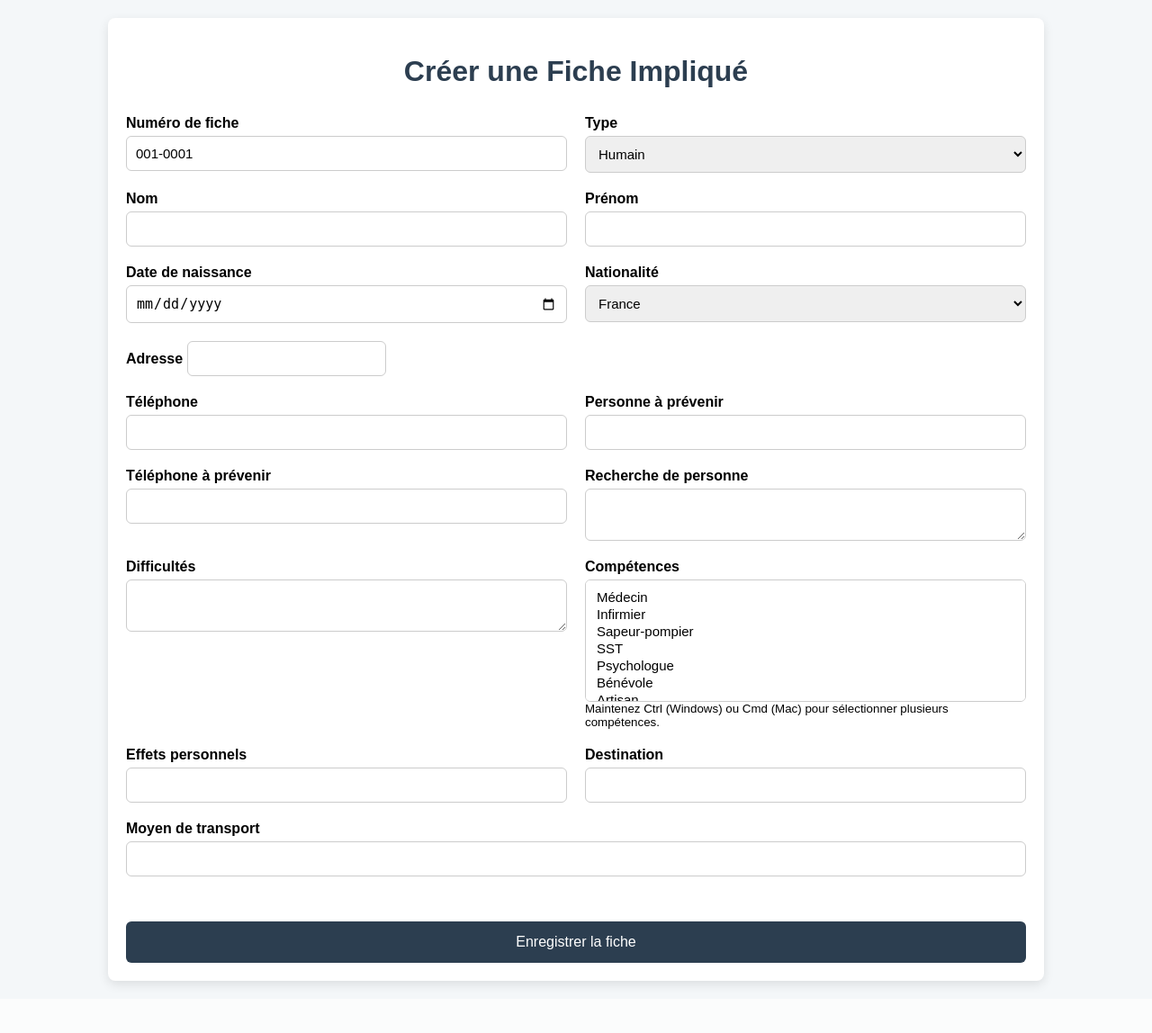
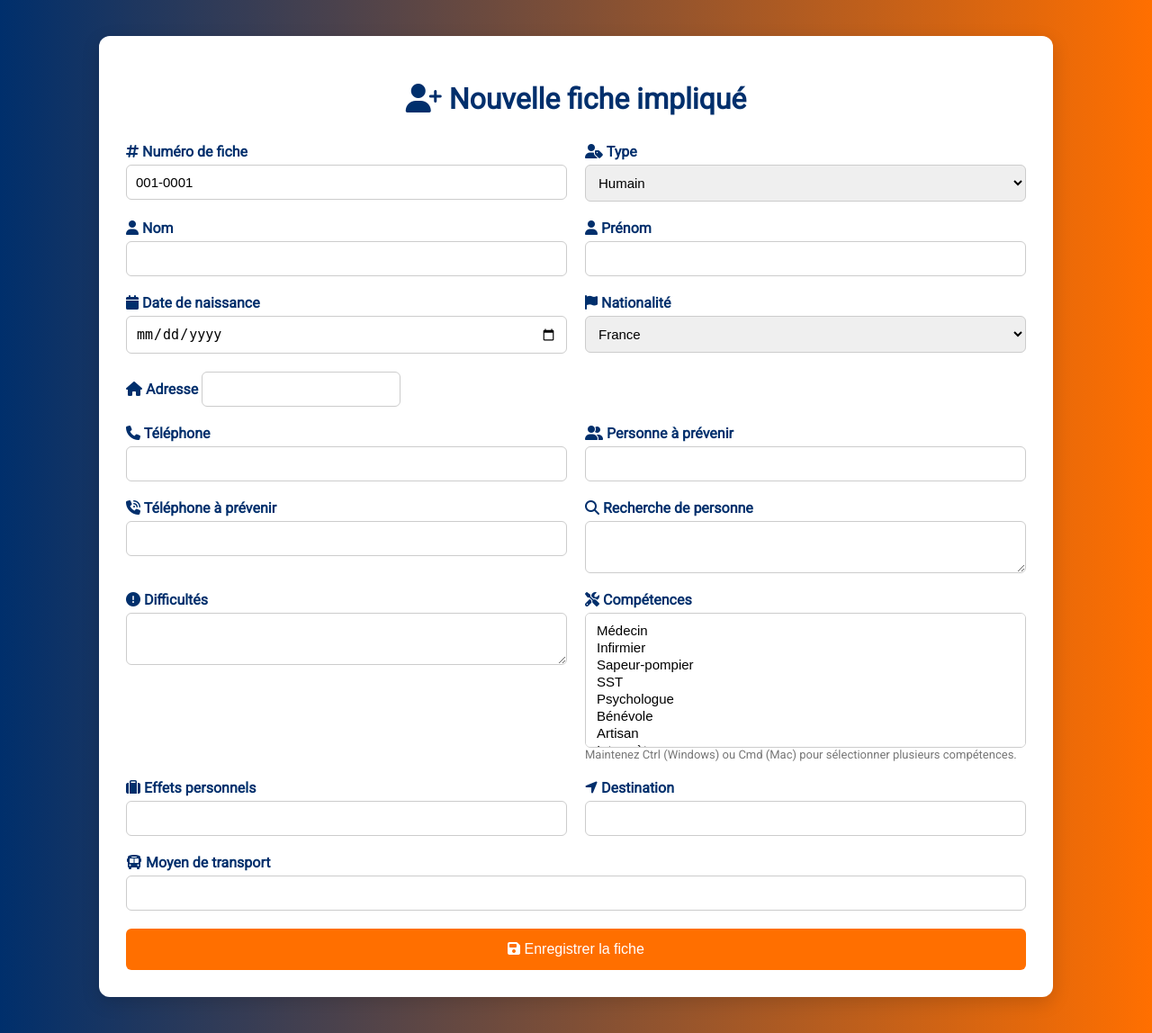
Before and after one commit to protec38/CAI, a Flask app: page /fiche/new in a window 1280 px wide. Shown: the whole page at 90% size. Before the commit the page ends 1098 px from the top, so only its background shows below. Run offline with Flask 3, Linux system fonts and the light colour scheme; the visitor is signed in with stand-in values (Sample User, id 1); tables that the repository leaves empty hold one stand-in row (values such as "Sample post").

Commit message:
Update fiche_new.html

```diff
--- a/app/templates/fiche_new.html
+++ b/app/templates/fiche_new.html
@@ -4,42 +4,56 @@
     <meta charset="UTF-8">
     <title>Nouvelle Fiche Impliqué</title>
     <meta name="viewport" content="width=device-width, initial-scale=1">
+
+    <!-- Roboto + FontAwesome -->
+    <link href="https://fonts.googleapis.com/css2?family=Roboto&display=swap" rel="stylesheet">
+    <link href="https://cdnjs.cloudflare.com/ajax/libs/font-awesome/6.4.0/css/all.min.css" rel="stylesheet">
+
     <style>
         body {
-            font-family: Arial, sans-serif;
+            font-family: 'Roboto', sans-serif;
             margin: 0;
-            background-color: #f4f7f9;
+            background: linear-gradient(to right, #002f6c, #ff6f00);
+            color: #333;
         }
+
         .container {
             max-width: 1000px;
-            margin: 20px auto;
-            padding: 20px;
+            margin: 40px auto;
             background: #fff;
-            border-radius: 8px;
-            box-shadow: 0 4px 12px rgba(0,0,0,0.1);
+            padding: 30px;
+            border-radius: 12px;
+            box-shadow: 0 6px 20px rgba(0,0,0,0.15);
         }
+
         h1 {
             text-align: center;
+            color: #002f6c;
             margin-bottom: 30px;
-            color: #2c3e50;
         }
+
         form {
             display: flex;
             flex-wrap: wrap;
             gap: 20px;
         }
+
         .form-group {
             flex: 1 1 45%;
             display: flex;
             flex-direction: column;
         }
+
         .form-group-full {
             flex: 1 1 100%;
         }
+
         label {
             font-weight: bold;
             margin-bottom: 5px;
+            color: #002f6c;
         }
+
         input, select, textarea {
             padding: 10px;
             font-size: 15px;
@@ -47,44 +61,54 @@
             border-radius: 6px;
             box-sizing: border-box;
         }
+
+        select[multiple] {
+            min-height: 150px;
+        }
+
+        small {
+            font-size: 13px;
+            color: #777;
+        }
+
         textarea {
             resize: vertical;
         }
+
         button {
-            background-color: #2c3e50;
+            background-color: #ff6f00;
             color: white;
             padding: 14px 25px;
             font-size: 16px;
             border: none;
             border-radius: 6px;
             cursor: pointer;
-            margin-top: 30px;
             width: 100%;
         }
+
         button:hover {
-            background-color: #1a242f;
+            background-color: #e65c00;
         }
+
         @media (max-width: 768px) {
             .form-group {
                 flex: 1 1 100%;
-            }
-            button {
-                font-size: 18px;
             }
         }
     </style>
 </head>
 <body>
+
 <div class="container">
-    <h1>Créer une Fiche Impliqué</h1>
+    <h1><i class="fas fa-user-plus"></i> Nouvelle fiche impliqué</h1>
     <form method="POST">
         <div class="form-group">
-            <label for="numero">Numéro de fiche</label>
-            <input type="text" class="form-control" id="numero" name="numero" value="{{ numero_prevu }}" readonly>
+            <label for="numero"><i class="fas fa-hashtag"></i> Numéro de fiche</label>
+            <input type="text" id="numero" name="numero" value="{{ numero_prevu }}" readonly>
         </div>
 
         <div class="form-group">
-            <label for="humain">Type</label>
+            <label for="humain"><i class="fas fa-user-tag"></i> Type</label>
             <select name="humain">
                 <option value="True">Humain</option>
                 <option value="False">Matériel</option>
@@ -92,22 +116,22 @@
         </div>
 
         <div class="form-group">
-            <label for="nom">Nom</label>
+            <label for="nom"><i class="fas fa-user"></i> Nom</label>
             <input type="text" name="nom">
         </div>
 
         <div class="form-group">
-            <label for="prenom">Prénom</label>
+            <label for="prenom"><i class="fas fa-user"></i> Prénom</label>
             <input type="text" name="prenom">
         </div>
 
         <div class="form-group">
-            <label for="date_naissance">Date de naissance</label>
+            <label for="date_naissance"><i class="fas fa-calendar"></i> Date de naissance</label>
             <input type="date" name="date_naissance">
         </div>
 
         <div class="form-group">
-            <label for="nationalite">Nationalité</label>
+            <label for="nationalite"><i class="fas fa-flag"></i> Nationalité</label>
             <select name="nationalite">
                 <option value="France" selected>France</option>
                 {% for country in countries %}
@@ -119,38 +143,37 @@
         </div>
 
         <div class="form-group-full">
-            <label for="adresse">Adresse</label>
+            <label for="adresse"><i class="fas fa-home"></i> Adresse</label>
             <input type="text" name="adresse">
         </div>
 
         <div class="form-group">
-            <label for="telephone">Téléphone</label>
+            <label for="telephone"><i class="fas fa-phone"></i> Téléphone</label>
             <input type="text" name="telephone">
         </div>
 
         <div class="form-group">
-            <label for="personne_a_prevenir">Personne à prévenir</label>
+            <label for="personne_a_prevenir"><i class="fas fa-user-friends"></i> Personne à prévenir</label>
             <input type="text" name="personne_a_prevenir">
         </div>
 
         <div class="form-group">
-            <label for="tel_personne_a_prevenir">Téléphone à prévenir</label>
+            <label for="tel_personne_a_prevenir"><i class="fas fa-phone-volume"></i> Téléphone à prévenir</label>
             <input type="text" name="tel_personne_a_prevenir">
         </div>
 
         <div class="form-group">
-            <label for="recherche_personne">Recherche de personne</label>
+            <label for="recherche_personne"><i class="fas fa-search"></i> Recherche de personne</label>
             <textarea name="recherche_personne" rows="2"></textarea>
         </div>
 
         <div class="form-group">
-            <label for="difficulte">Difficultés</label>
+            <label for="difficulte"><i class="fas fa-exclamation-circle"></i> Difficultés</label>
             <textarea name="difficulte" rows="2"></textarea>
         </div>
 
-        <!-- ✅ COMPÉTENCES MULTICHOIX -->
         <div class="form-group">
-            <label for="competences">Compétences</label>
+            <label for="competences"><i class="fas fa-tools"></i> Compétences</label>
             <select name="competences" id="competences" multiple size="6" class="form-control">
                 {% for c in competences_list %}
                     <option value="{{ c }}">{{ c }}</option>
@@ -160,30 +183,29 @@
         </div>
 
         <div class="form-group">
-            <label for="effets_perso">Effets personnels</label>
+            <label for="effets_perso"><i class="fas fa-suitcase"></i> Effets personnels</label>
             <input type="text" name="effets_perso">
         </div>
 
         <div class="form-group">
-            <label for="destination">Destination</label>
+            <label for="destination"><i class="fas fa-location-arrow"></i> Destination</label>
             <input type="text" name="destination">
         </div>
 
         <div class="form-group">
-            <label for="moyen_transport">Moyen de transport</label>
+            <label for="moyen_transport"><i class="fas fa-bus"></i> Moyen de transport</label>
             <input type="text" name="moyen_transport">
         </div>
 
-        <!-- 🕒 Champ caché pour heure d’arrivée -->
+        <!-- Heure d’arrivée (JS) -->
         <input type="hidden" name="heure_arrivee" id="heure_arrivee_js">
 
         <div class="form-group-full">
-            <button type="submit">Enregistrer la fiche</button>
+            <button type="submit"><i class="fas fa-save"></i> Enregistrer la fiche</button>
         </div>
     </form>
 </div>
 
-<!-- 🕒 Script pour heure locale -->
 <script>
 document.querySelector("form").addEventListener("submit", function () {
     const now = new Date();
@@ -197,5 +219,6 @@ document.querySelector("form").addEventListener("submit", function () {
     document.getElementById("heure_arrivee_js").value = formatted;
 });
 </script>
+
 </body>
 </html>
```
